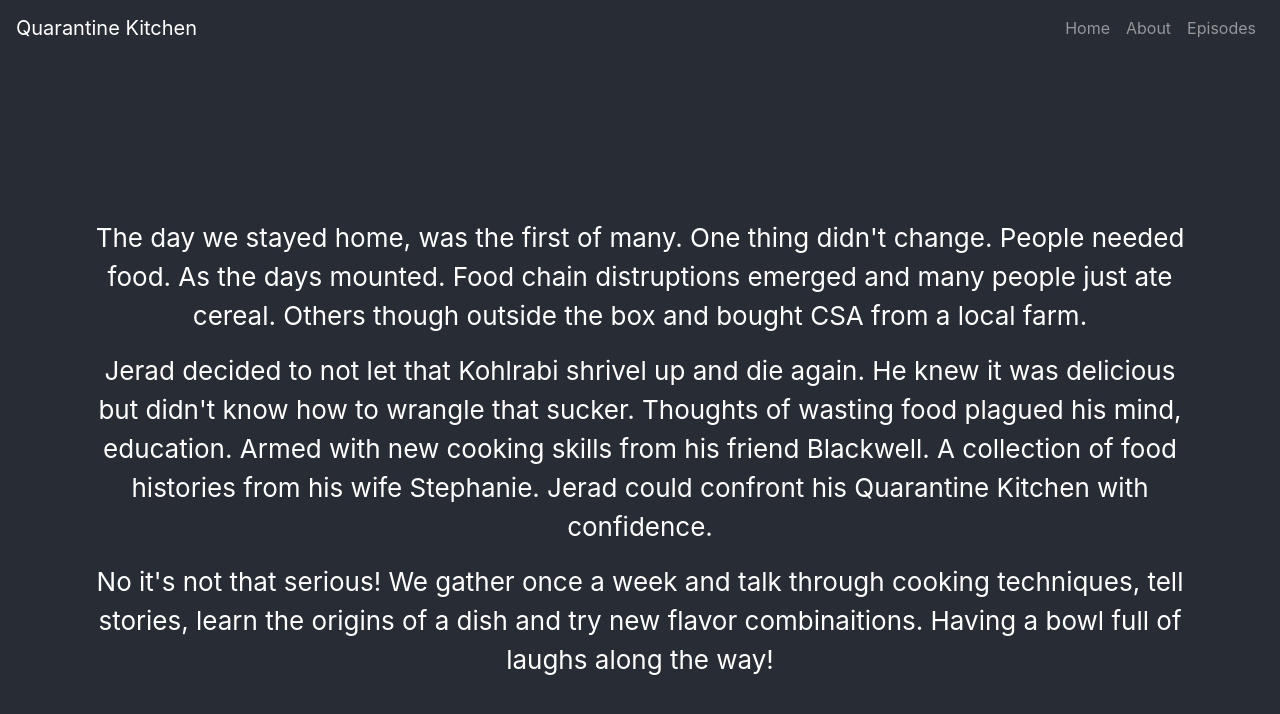
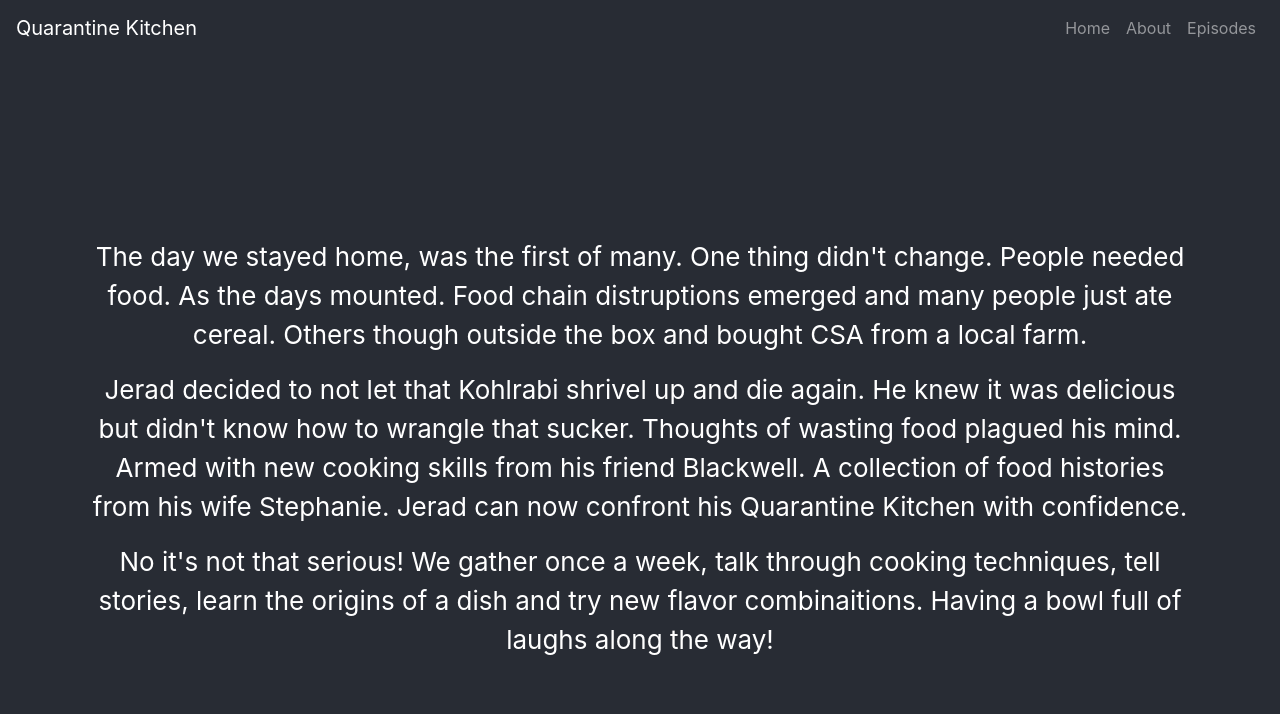
Before and after one commit to blackwellsmith/quarantine-kitchen, a React (Create React App) app: page /about in a window 1280 px wide. Shown: the top 714 px of the page. Built offline with nearby package versions, Linux system fonts and the light colour scheme.

Commit message:
editing the about page

```diff
--- a/src/About.js
+++ b/src/About.js
@@ -5,8 +5,8 @@ const About = () => {
         <div className="App">
           <header className="App-header">
                 <p>The day we stayed home, was the first of many. One thing didn't change. People needed food. As the days mounted. Food chain distruptions emerged and many people just ate cereal. Others though outside the box and bought CSA from a local farm.</p>
-                <p>Jerad decided to not let that Kohlrabi shrivel up and die again. He knew it was delicious but didn't know how to wrangle that sucker. Thoughts of wasting food plagued his mind, education. Armed with new cooking skills from his friend Blackwell. A collection of food histories from his wife Stephanie. Jerad could confront his Quarantine Kitchen with confidence.</p>
-                <p>No it's not that serious! We gather once a week and talk through cooking techniques, tell stories, learn the origins of a dish and try new flavor combinaitions. Having a bowl full of laughs along the way! </p>
+                <p>Jerad decided to not let that Kohlrabi shrivel up and die again. He knew it was delicious but didn't know how to wrangle that sucker. Thoughts of wasting food plagued his mind. Armed with new cooking skills from his friend Blackwell. A collection of food histories from his wife Stephanie. Jerad can now confront his Quarantine Kitchen with confidence.</p>
+                <p>No it's not that serious! We gather once a week, talk through cooking techniques, tell stories, learn the origins of a dish and try new flavor combinaitions. Having a bowl full of laughs along the way! </p>
           </header>
         </div>
     )
```
